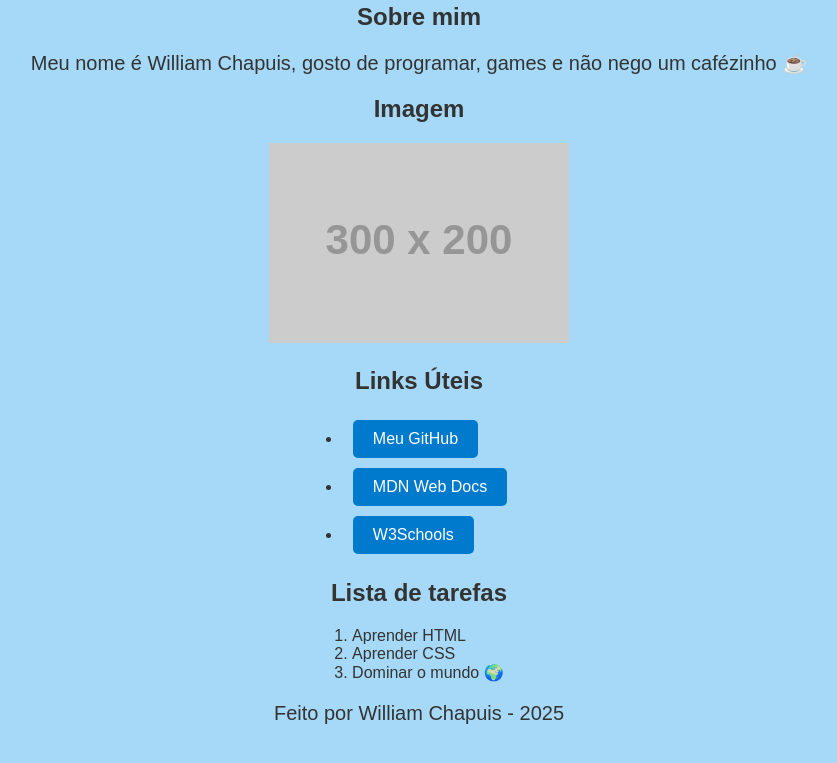
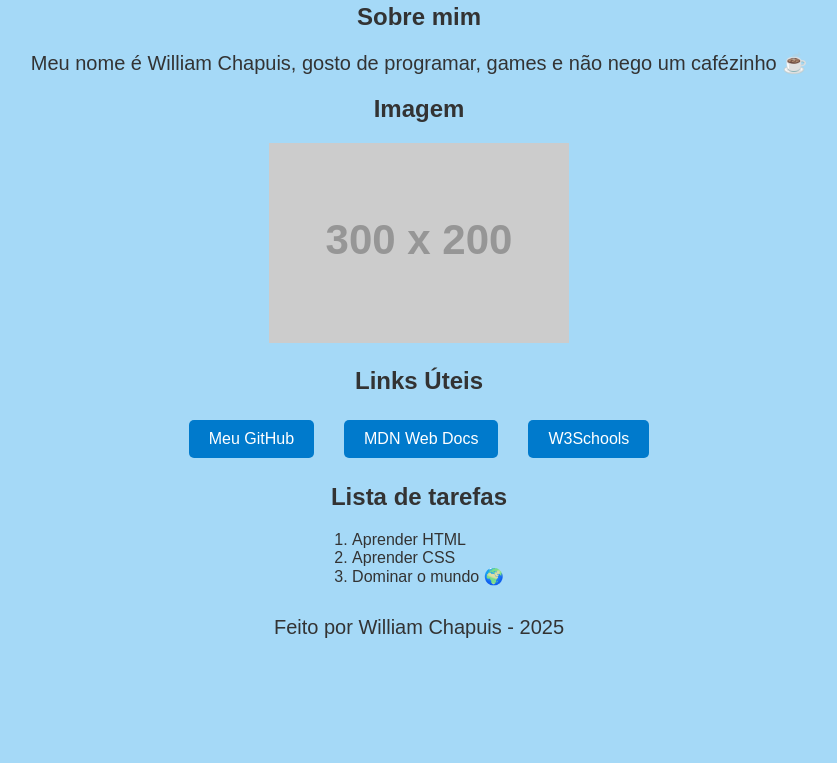
Before and after one commit to willchapuis/aprender-web-inicio, a plain HTML site: page etapa-1/index.html in a window 1280 px wide. Shown: the part 145-908 px from the top of the page, without its empty margins (221-1058 px from the left). After the commit the page ends 832 px from the top, so only its background shows below. Drawn offline with Linux system fonts and the light colour scheme; placeholder pictures from the web are drawn by us.

Commit message:
feat: estilizando classes e trabalhar com centralização e alinhamento do contéudo

```diff
--- a/etapa-1/style.css
+++ b/etapa-1/style.css
@@ -1,10 +1,17 @@
-/* Estilos para body*/
+/* Estilo para body*/
 body {
     background-color: #a5d9f7;
     color: #333;
     font-family: Arial, sans-serif;
     text-align: center;
-    padding: 50px;
+    padding: 20px;
+
+    /* Estilo para a classe container dentro do body */
+    .container {
+        max-width: 800px;
+        margin: 0 auto;
+        padding: 10px;
+    }
 }
 
 /* Estilo para titulo (h1) */
@@ -31,7 +38,7 @@ li a {
     transition: background-color 0.3s ease;
 }
 
-/* Estilo para link (a) */
+/* Estilo para link (a) enquanto mouse estiver em cima */
 li a:hover {
     background-color: #005fa3;
 }
@@ -44,3 +51,12 @@ ul, ol {
     display: inline-block;
     text-align: left;
 }
+
+/* Estilo para o ul dentro da classe links */
+.links ul {
+    display: flex;
+    justify-content: center;
+    gap: 20px;
+    list-style: none;
+    padding: 0;
+}
```
